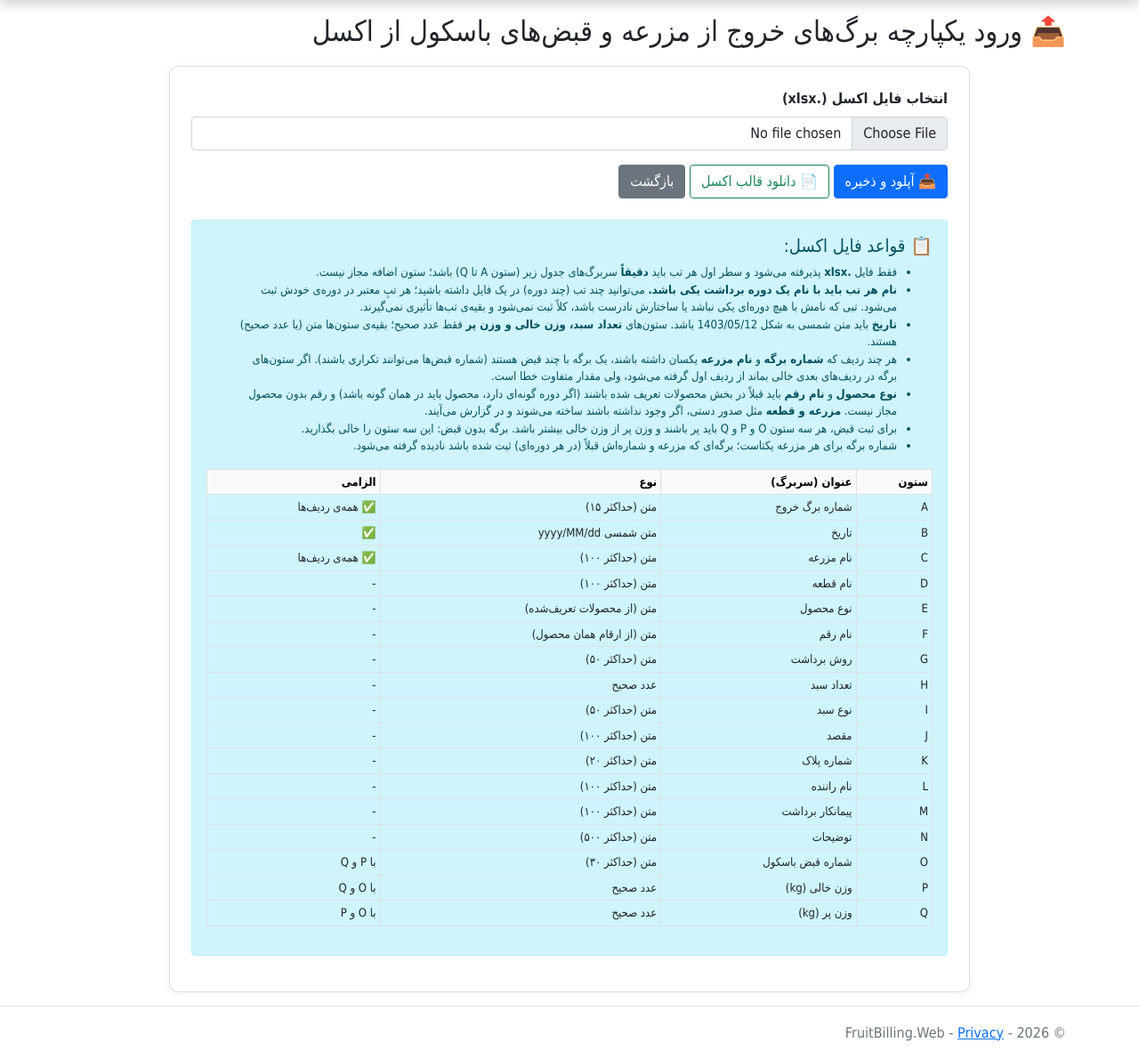
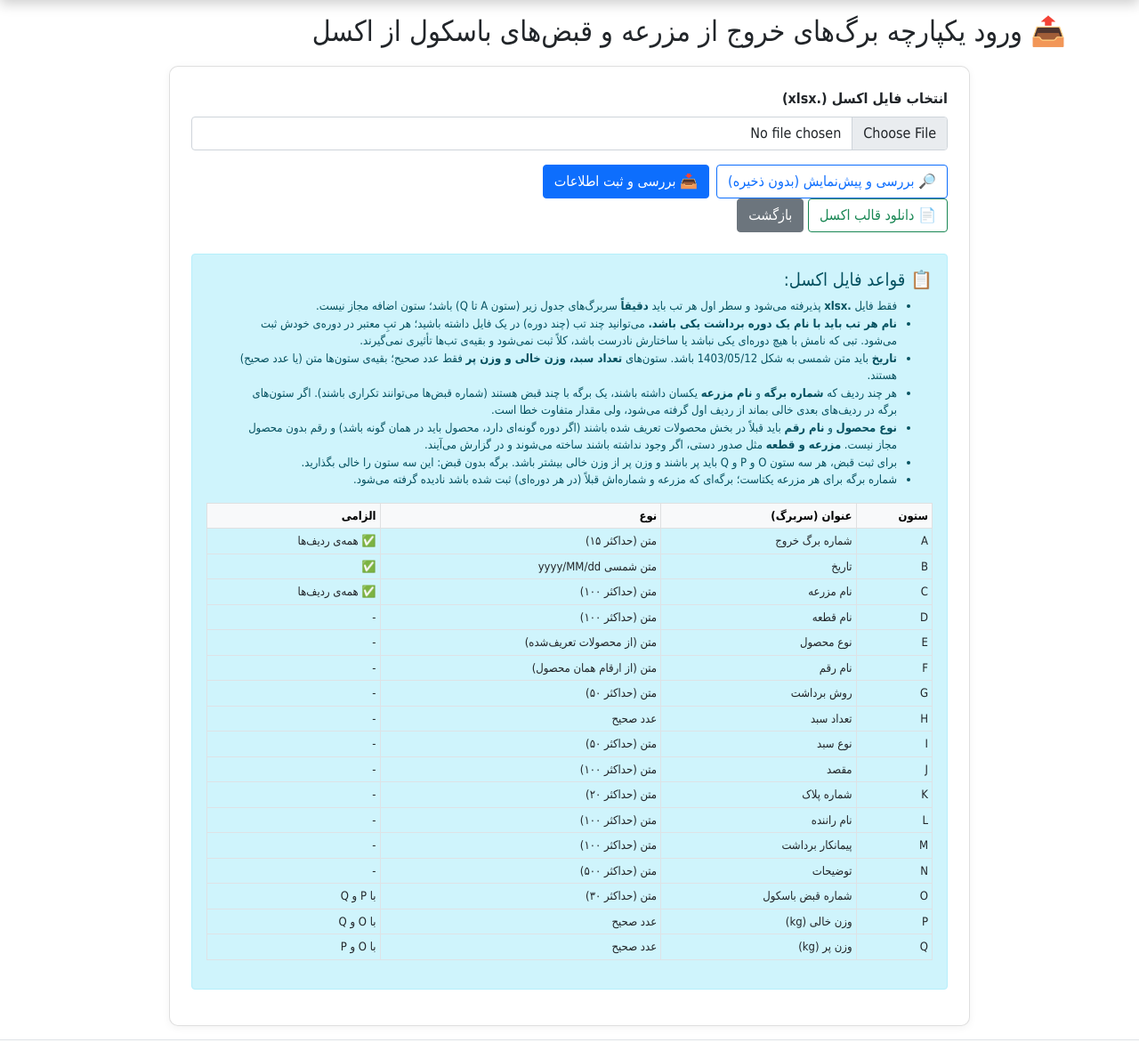
Before and after one commit to mohamadkhani62/FruitBilling.Web, an ASP.NET Core app: page /ExitPermits/Import in a window 1280 px wide. Shown: the part 63-1253 px from the top of the page at 89% size. Run offline with ASP.NET Core 8, Linux system fonts and the light colour scheme; a user stored in the database is signed in; style sheets or scripts are compiled from the project's sources; some libraries are stand-ins or nearby versions.

Commit message:
Add preview and import buttons to Excel upload page

```diff
--- a/Views/ExitPermits/Import.cshtml
+++ b/Views/ExitPermits/Import.cshtml
@@ -37,7 +37,10 @@
 
         <div asp-validation-summary="All" class="text-danger mb-3"></div>
 
-        <button class="btn btn-primary">📤 آپلود و ذخیره</button>
+        <div class="d-flex flex-wrap gap-2">
+            <button type="submit" name="previewOnly" value="true" class="btn btn-outline-primary">🔎 بررسی و پیش‌نمایش (بدون ذخیره)</button>
+            <button type="submit" name="previewOnly" value="false" class="btn btn-primary">📥 بررسی و ثبت اطلاعات</button>
+        </div>
         <a asp-action="DownloadTemplate" class="btn btn-outline-success">📄 دانلود قالب اکسل</a>
         <a asp-action="Index" class="btn btn-secondary">بازگشت</a>
     </form>
```
